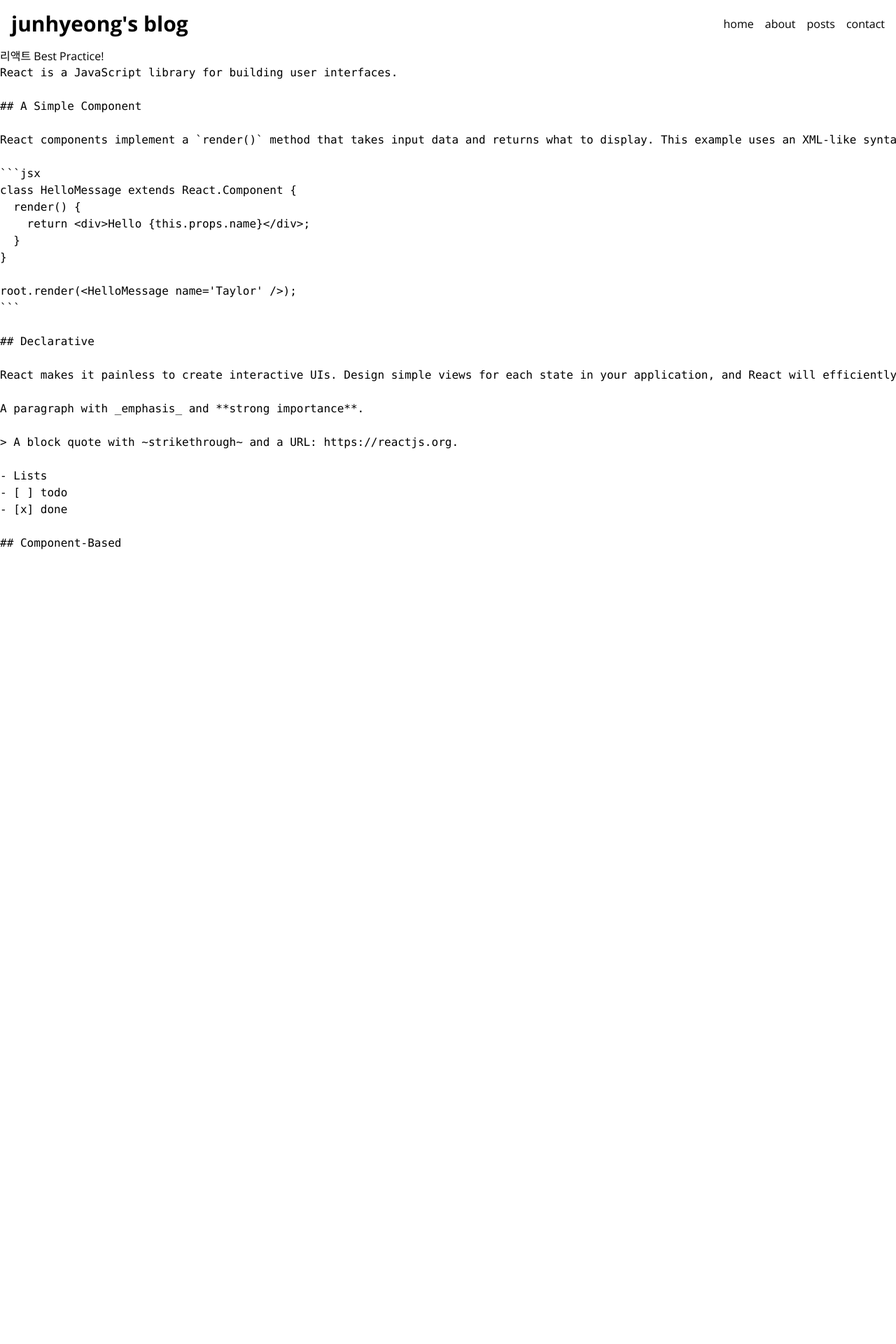
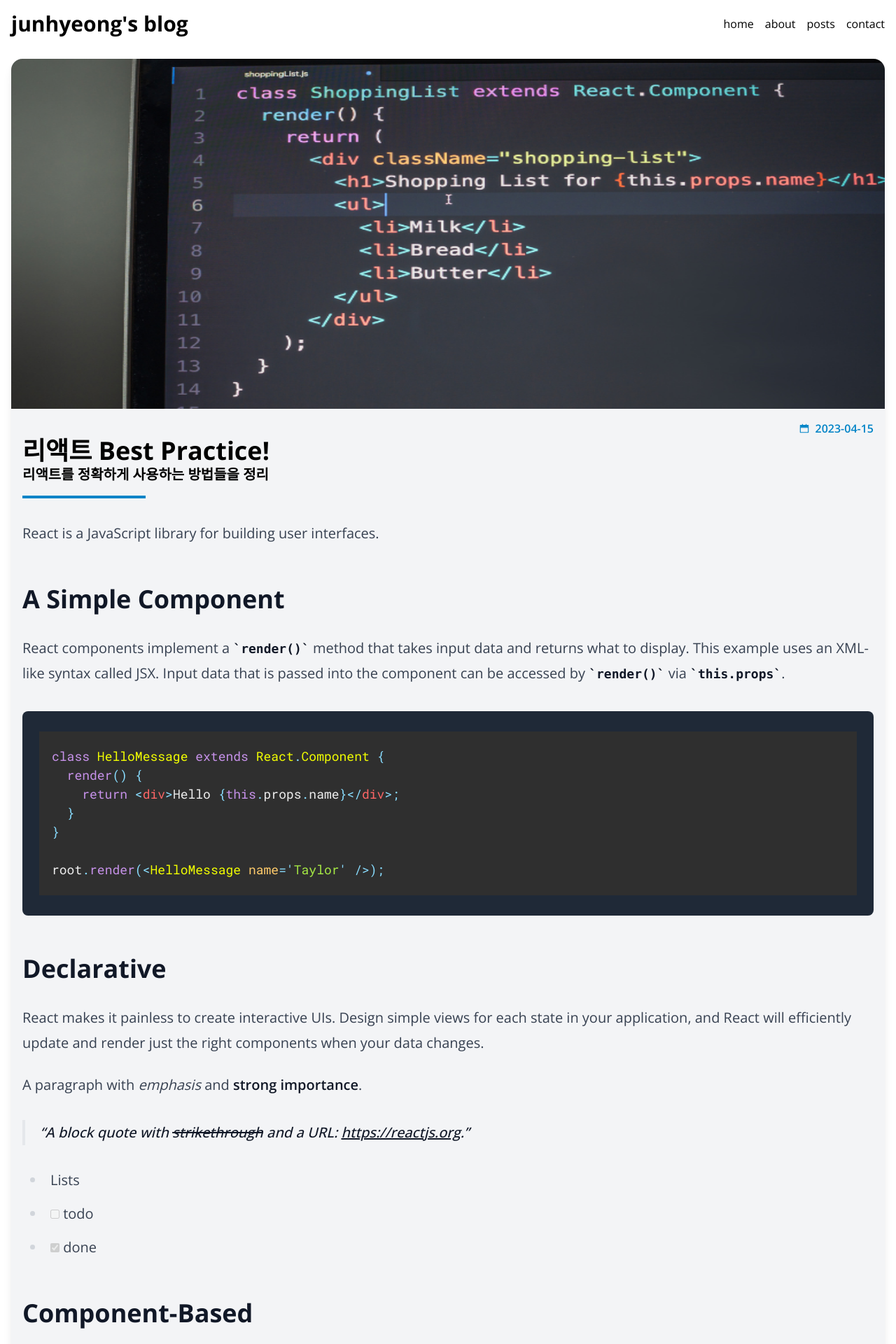
Before and after one commit to JunHyeongLee92/nextBlog, a Next.js app: page /posts/best-react-practices in a window 1280 px wide. Shown: the top 1920 px of the page at 70% size. Before the commit the page ends 800 px from the top, so only its background shows below. Built offline with nearby package versions, Linux system fonts and the light colour scheme.

Commit message:
Add react-markdown viewer

```diff
--- a/next.config.js
+++ b/next.config.js
@@ -3,6 +3,16 @@ const nextConfig = {
   experimental: {
     appDir: true,
   },
-}
+  images: {
+    remotePatterns: [
+      {
+        protocol: "https",
+        hostname: "images.unsplash.com",
+        port: "",
+        pathname: "/**",
+      },
+    ],
+  },
+};
 
-module.exports = nextConfig
+module.exports = nextConfig;
--- a/package.json
+++ b/package.json
@@ -17,10 +17,16 @@
     "next": "13.3.1",
     "react": "18.2.0",
     "react-dom": "18.2.0",
+    "react-icons": "^4.8.0",
+    "react-markdown": "^8.0.7",
     "react-multi-carousel": "^2.8.3",
+    "react-syntax-highlighter": "^15.5.0",
+    "remark-gfm": "^3.0.1",
     "typescript": "5.0.4"
   },
   "devDependencies": {
+    "@tailwindcss/typography": "^0.5.9",
+    "@types/react-syntax-highlighter": "^15.5.6",
     "autoprefixer": "^10.4.14",
     "postcss": "^8.4.23",
     "tailwindcss": "^3.3.2"
--- a/src/app/globals.css
+++ b/src/app/globals.css
@@ -4,8 +4,8 @@
 
 html,
 body {
-  height: 100vh;
-  overflow-y: auto;
+  /* height: 100vh; */
+  /* overflow-y: auto; */
 }
 
 /* :root {
--- a/src/app/layout.tsx
+++ b/src/app/layout.tsx
@@ -18,7 +18,7 @@ export default function RootLayout({
 }) {
   return (
     <html lang="en" className={sans.className}>
-      <body className="flex flex-col w-full mx-auto max-w-screen-2xl">
+      <body className="flex flex-col w-full min-h-screen mx-auto max-w-screen-2xl">
         <Header />
         <main className="grow">{children}</main>
         <Footer />
--- a/src/app/posts/[slug]/page.tsx
+++ b/src/app/posts/[slug]/page.tsx
@@ -1,4 +1,7 @@
+import MarkdownViewer from "@/components/MarkdownViewer";
 import { getPostData } from "@/service/posts";
+import Image from "next/image";
+import { AiTwotoneCalendar } from "react-icons/ai";
 
 type Props = {
   params: {
@@ -7,14 +10,27 @@ type Props = {
 };
 
 export default async function PostPage({ params: { slug } }: Props) {
-  //1. 전달된 slug에 해당하는 포스트 데이터를 읽어와서
-  //2. 그 데이터를 마크다운 뷰어에 표기하면 됨
-  const post = await getPostData(slug);
+  const { title, description, date, path, content } = await getPostData(slug);
 
   return (
-    <>
-      <h1>{post.title}</h1>
-      <pre>{post.content}</pre>
-    </>
+    <article className="m-4 overflow-hidden bg-gray-100 shadow-lg rounded-2xl">
+      <Image
+        className="w-full h-1/5 max-h-[500px]"
+        src={`/images/posts/${path}.png`}
+        alt={title}
+        width={760}
+        height={420}
+      />
+      <section className="flex flex-col p-4">
+        <div className="flex items-center self-end text-sky-600 ">
+          <AiTwotoneCalendar />
+          <p className="ml-2 font-semibold">{date.toString()}</p>
+        </div>
+        <h1 className="text-4xl font-bold">{title}</h1>
+        <p className="text-xl font-bold">{description}</p>
+        <div className="mt-4 mb-8 border-2 w-44 border-sky-600" />
+        <MarkdownViewer content={content} />
+      </section>
+    </article>
   );
 }
--- a/src/components/Footer.tsx
+++ b/src/components/Footer.tsx
@@ -1,7 +1,7 @@
 export default function Footer() {
   return (
-    <p className="py-2 text-sm text-center text-white bg-slate-900">
+    <footer className="py-2 text-sm text-center text-white bg-slate-900">
       {"This is Footer's content"}
-    </p>
+    </footer>
   );
 }
--- /dev/null
+++ b/src/components/MarkdownViewer.tsx
@@ -0,0 +1,51 @@
+/* 라이브러리를 그대로 사용하기보다 지금처럼 우리만의 컴포넌트로 한단계 더 감싸는게 좋다
+페이지에서는 컴포넌트를 사용하고 컴포넌트 내부에서만 라이브러리를 교체하면 된다.
+내부로직이 외부에 표시되지않도록 한다.
+*/
+
+"use client";
+
+import { ReactMarkdown } from "react-markdown/lib/react-markdown";
+import remarkGfm from "remark-gfm";
+import { Prism as SyntaxHighlighter } from "react-syntax-highlighter";
+import { materialDark } from "react-syntax-highlighter/dist/esm/styles/prism";
+import Image from "next/image";
+
+export default function MarkdownViewer({ content }: { content: string }) {
+  return (
+    <ReactMarkdown
+      className="prose lg:prose-xl max-w-none"
+      remarkPlugins={[remarkGfm]}
+      components={{
+        code({ node, inline, className, children, ...props }) {
+          const match = /language-(\w+)/.exec(className || "");
+          return !inline && match ? (
+            <SyntaxHighlighter
+              {...props}
+              style={materialDark}
+              language={match[1]}
+              PreTag="div"
+            >
+              {String(children).replace(/\n$/, "")}
+            </SyntaxHighlighter>
+          ) : (
+            <code {...props} className={className}>
+              {children}
+            </code>
+          );
+        },
+        img: (image) => (
+          <Image
+            className="object-cover w-full max-h-60"
+            src={image.src || ""}
+            alt={image.alt || ""}
+            width={500}
+            height={350}
+          />
+        ),
+      }}
+    >
+      {content}
+    </ReactMarkdown>
+  );
+}
--- a/tailwind.config.js
+++ b/tailwind.config.js
@@ -14,5 +14,5 @@ module.exports = {
       },
     },
   },
-  plugins: [],
+  plugins: [require("@tailwindcss/typography")],
 };
```
Also changed, not shown: 2 other files (tests, documents, lock files or other folders).
